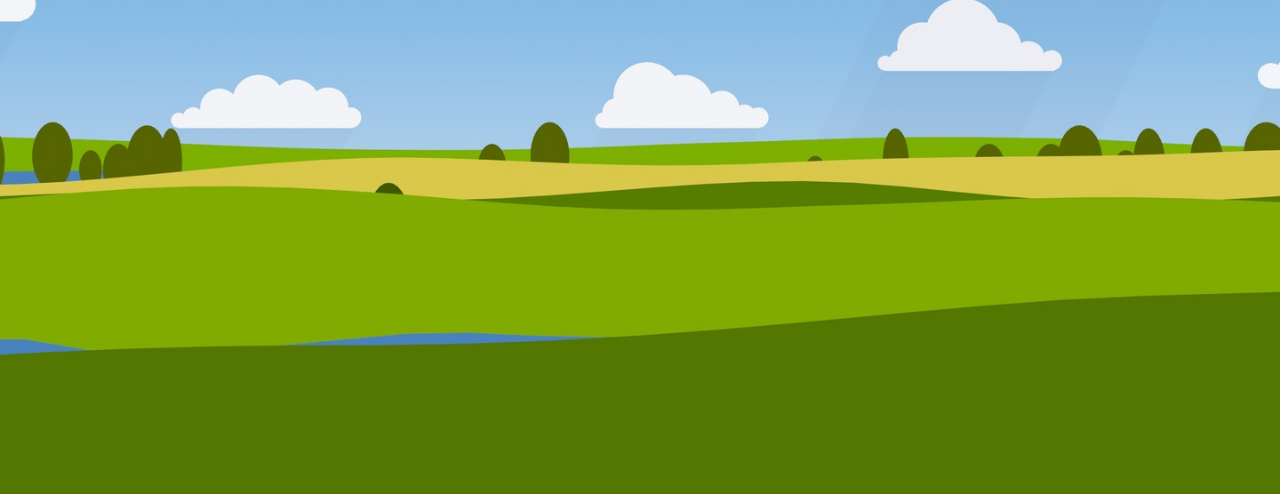
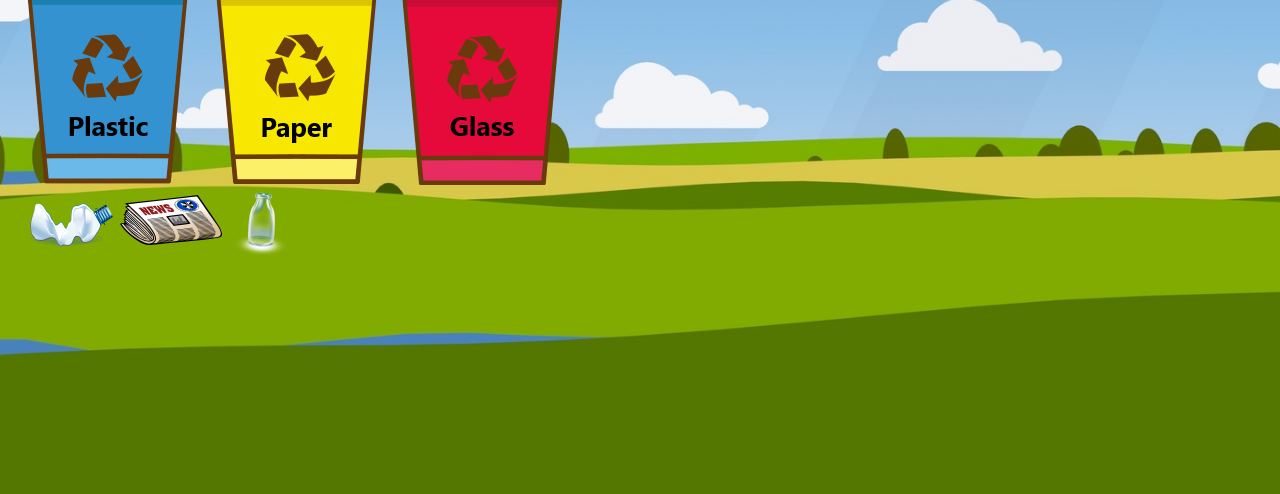
Before and after one commit to Code-Institute-Submissions/recycle-it, a plain HTML site: page play.html in a window 1280 px wide. Shown: the part 466-960 px from the top of the page. Drawn offline with nearby package versions, Linux system fonts and the light colour scheme.

Commit message:
Added Level One js file for the start of the game. Also added images for level one game and the start of drag and drop functions

```diff
--- /dev/null
+++ b/assets/js/level-one.js
@@ -0,0 +1,21 @@
+function allowDrop(ev) {
+  ev.preventDefault();
+}
+
+function drag(ev) {
+  ev.dataTransfer.setData("text", ev.target.id);
+  console.log("plastic");
+}
+
+if ($('#drag1').hasClass('plastic')) {
+   // Do something
+} else {
+   // Do something else
+}
+
+function drop(ev) {
+  ev.preventDefault();
+  var data = ev.dataTransfer.getData("text");
+  ev.target.appendChild(document.getElementById(data));
+  playSound("/audio/plastic-crunch.mp3");
+}
--- a/play.html
+++ b/play.html
@@ -62,10 +62,51 @@
             </div>
           </nav>
           <img src="../assets/images/logo2.png" class="logo" />
-          <div class="row">
-            <div class="col about">
-              <h3>Play</h3>
-            </div>
+          <div>
+
+            <!--Level One of game-->
+
+            <img
+              class="plastic"
+              id="div1"
+              ondrop="drop(event)"
+              ondragover="allowDrop(event)"
+              src="../assets/images/bin-plastic.png"
+            />
+            <img
+              class="paper"
+              id="div2"
+              ondrop="drop(event)"
+              ondragover="allowDrop(event)"
+              src="../assets/images/bin-paper.png"
+            />
+            <img
+              class="glass"
+              id="div3"
+              ondrop="drop(event)"
+              ondragover="allowDrop(event)"
+              src="../assets/images/bin-glass.png"
+            />
+          </div>
+          <div>
+            <img class="plastic"
+              id="drag1"
+              src="../assets/images/plastic-bottle2.png"
+              draggable="true"
+              ondragstart="drag(event)"
+            />
+            <img class="paper"
+              id="drag2"
+              src="../assets/images/newspaper.png"
+              draggable="true"
+              ondragstart="drag(event)"
+            />
+            <img class="glass"
+              id="drag3"
+              src="../assets/images/glass-bottle.png"
+              draggable="true"
+              ondragstart="drag(event)"
+            />
           </div>
         </div>
       </div>
@@ -88,5 +129,6 @@
       integrity="sha384-B4gt1jrGC7Jh4AgTPSdUtOBvfO8shuf57BaghqFfPlYxofvL8/KUEfYiJOMMV+rV"
       crossorigin="anonymous"
     ></script>
+    <script src="assets/js/level-one.js"></script>
   </body>
 </html>
```
Also changed, not shown: assets/css/style.css (+16 -0 lines), assets/images/bin-glass.png (added), assets/images/bin-metal.png (added), assets/images/bin-organic.png (added), assets/images/bin-paper.png (added), assets/images/bin-plastic.png (added), assets/images/glass-bottle.png (added), assets/images/newspaper.png (added), assets/images/plastic-bottle2.png (added), 3 other files.
